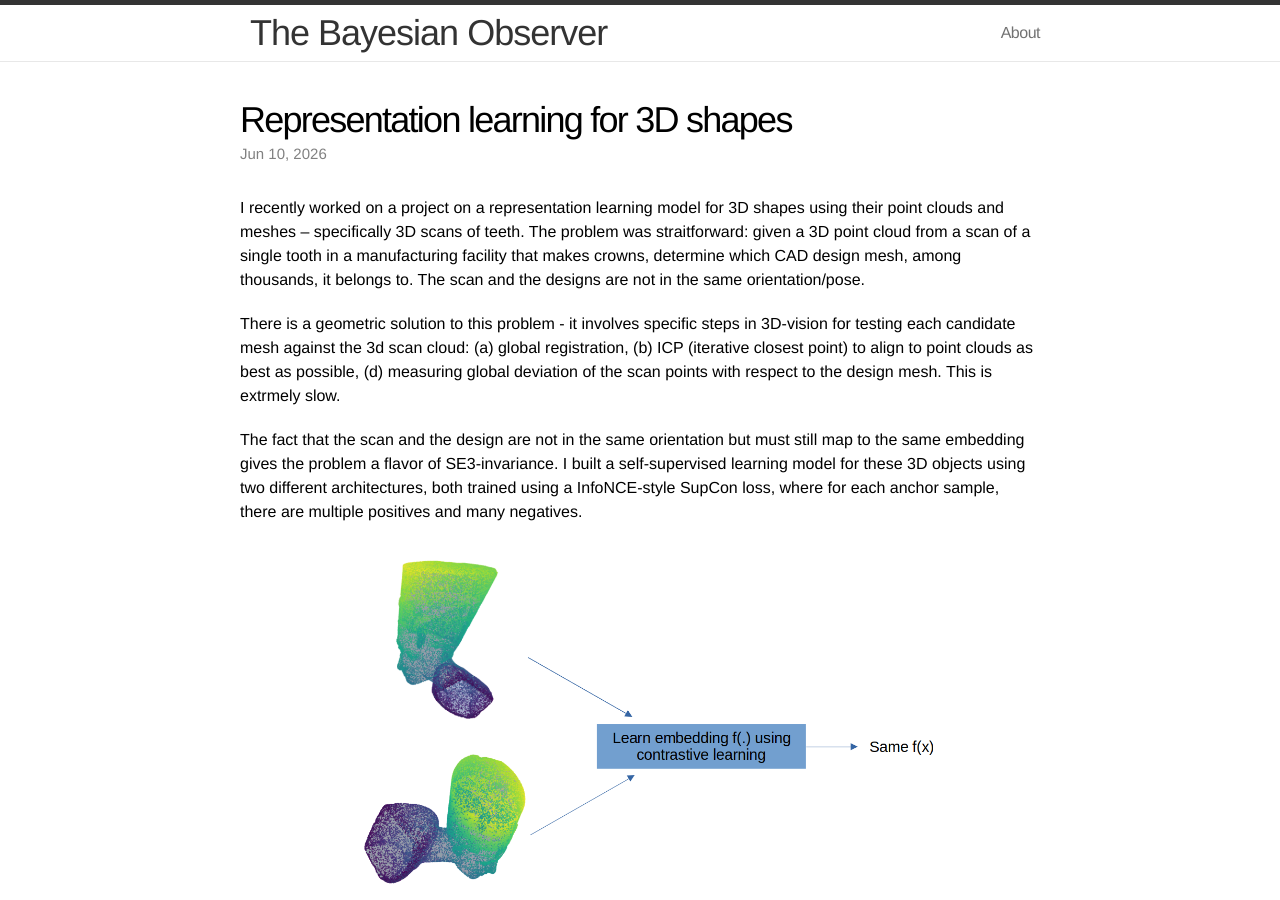
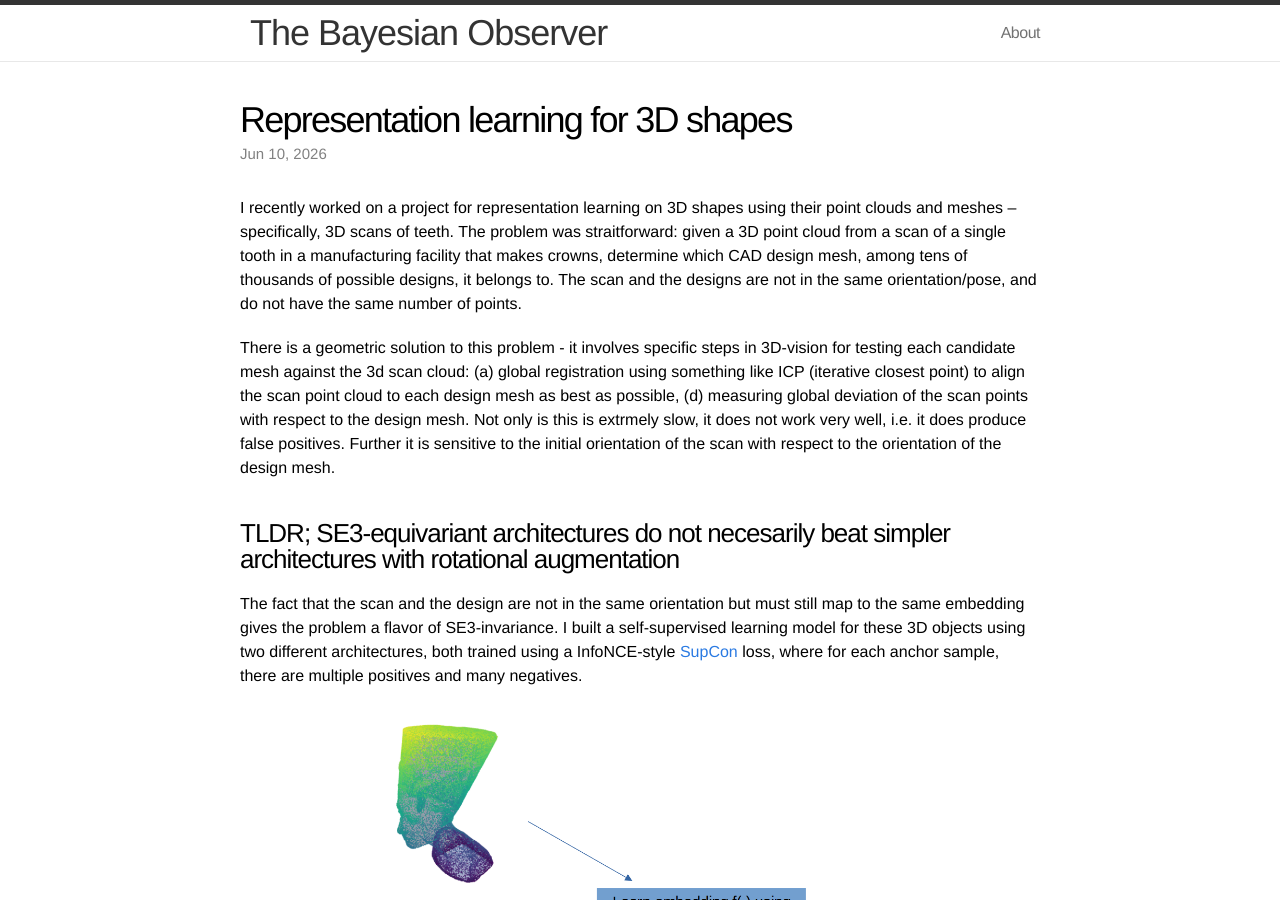
Before and after one commit to bayesianobserver/bayesianobserver.github.io, a Jekyll site: the page built from _posts/2026-06-10-representation-learning-for-3d-shapes.md, in a window 1280 px wide and 900 px high. Built offline with Jekyll 4.4.1, drawn with Linux system fonts in a browser that asks for light colours.

Commit message:
bugfixes in rep learning

```diff
--- a/_posts/2026-06-10-representation-learning-for-3d-shapes.md
+++ b/_posts/2026-06-10-representation-learning-for-3d-shapes.md
@@ -5,11 +5,13 @@ date: 2026-06-10
 mathjax: true
 ---
 
-I recently worked on a project on a representation learning model for 3D shapes using their point clouds and meshes -- specifically 3D scans of teeth. The problem was straitforward: given a 3D point cloud from a scan of a single tooth in a manufacturing facility that makes crowns, determine which CAD design mesh, among thousands, it belongs to. The scan and the designs are not in the same orientation/pose.
+I recently worked on a project for representation learning on 3D shapes using their point clouds and meshes -- specifically, 3D scans of teeth. The problem was straitforward: given a 3D point cloud from a scan of a single tooth in a manufacturing facility that makes crowns, determine which CAD design mesh, among tens of thousands of possible designs, it belongs to. The scan and the designs are not in the same orientation/pose, and do not have the same number of points.
 
-There is a geometric solution to this problem - it involves specific steps in 3D-vision for testing each candidate mesh against the 3d scan cloud: (a) global registration, (b) ICP (iterative closest point) to align to point clouds as best as possible, (d) measuring global deviation of the scan points with respect to the design mesh. This is extrmely slow.
+There is a geometric solution to this problem - it involves specific steps in 3D-vision for testing each candidate mesh against the 3d scan cloud: (a) global registration using something like ICP (iterative closest point) to align the scan point cloud to each design mesh as best as possible, (d) measuring global deviation of the scan points with respect to the design mesh. Not only is this is extrmely slow, it does not work very well, i.e. it does produce false positives. Further it is sensitive to the initial orientation of the scan with respect to the orientation of the design mesh.
 
-The fact that the scan and the design are not in the same orientation but must still map to the same embedding gives the problem a flavor of SE3-invariance. I built a self-supervised learning model for these 3D objects using two different architectures, both trained using a InfoNCE-style SupCon loss, where for each anchor sample, there are multiple positives and many negatives.
+### TLDR; SE3-equivariant architectures do not necesarily beat simpler architectures with rotational augmentation
+
+The fact that the scan and the design are not in the same orientation but must still map to the same embedding gives the problem a flavor of SE3-invariance. I built a self-supervised learning model for these 3D objects using two different architectures, both trained using a InfoNCE-style [SupCon](https://arxiv.org/abs/2004.11362) loss, where for each anchor sample, there are multiple positives and many negatives.
 
 <div align="center">
   <img width="600" src="/assets/contrastive.png" alt="Contrastive Learning">
```
